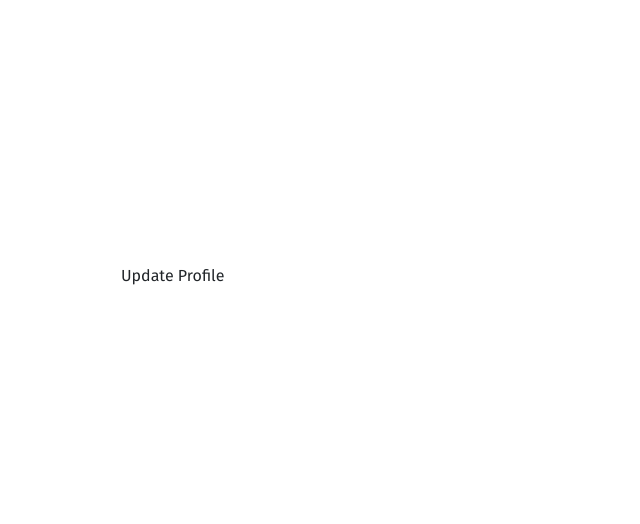
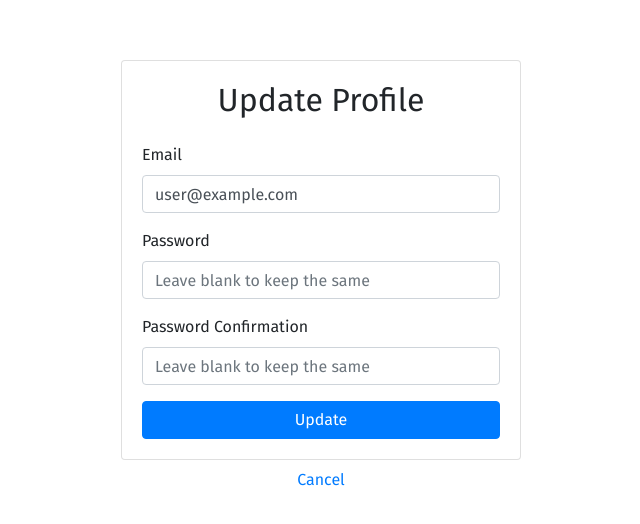
Before and after one commit to dimension23/lumiere, a React (Create React App) app: page /update-profile in a window 1280 px wide. Shown: the part 124-648 px from the top of the page, without its empty margins (319-959 px from the left). Built offline with nearby package versions, Linux system fonts and the light colour scheme; no server answers; sample sign-in values are in the browser's storage.

Commit message:
New update profile component and related changes

```diff
--- a/src/components/UpdateProfile.jsx
+++ b/src/components/UpdateProfile.jsx
@@ -1,5 +1,88 @@
-import React from "react";
+import React, { useRef, useState } from "react";
+import { Form, Button, Card, Alert } from "react-bootstrap";
+import { useAuth } from "../contexts/AuthContext";
+import { Link, useHistory } from "react-router-dom";
 
 export default function UpdateProfile() {
-  return <div>Update Profile</div>;
+  const emailRef = useRef();
+  const passwordRef = useRef();
+  const passwordConfirmRef = useRef();
+  const { currentUser, updateEmail, updatePassword } = useAuth();
+  const [error, setError] = useState();
+  const [loading, setLoading] = useState(false);
+  const history = useHistory();
+
+  function handleSubmit(e) {
+    e.preventDefault();
+    if (passwordRef.current.value !== passwordConfirmRef.current.value) {
+      return setError("Passwords do not match");
+    }
+
+    const promises = [];
+    setLoading(true);
+    setError("");
+
+    if (emailRef.current.value !== currentUser.email) {
+      promises.push(updateEmail(emailRef.current.value));
+    }
+
+    if (passwordRef.current.value) {
+      promises.push(updatePassword(passwordRef.current.value));
+    }
+
+    Promise.all(promises)
+      .then(() => {
+        history.push("/");
+      })
+      .catch(() => {
+        setError("Failed to update the account");
+      })
+      .finally(() => {
+        setLoading(false);
+      });
+  }
+
+  return (
+    <>
+      <Card>
+        <Card.Body>
+          <h2 className="text-center mb-4">Update Profile</h2>
+          {error && <Alert variant="danger">{error}</Alert>}
+          <Form onSubmit={handleSubmit}>
+            <Form.Group id="email">
+              <Form.Label>Email</Form.Label>
+              <Form.Control
+                type="email"
+                ref={emailRef}
+                required
+                defaultValue={currentUser.email}
+              />
+            </Form.Group>
+            <Form.Group id="password">
+              <Form.Label>Password</Form.Label>
+              <Form.Control
+                type="password"
+                ref={passwordRef}
+                placeholder="Leave blank to keep the same"
+              />
+            </Form.Group>
+            <Form.Group id="password-confirm">
+              <Form.Label>Password Confirmation</Form.Label>
+              <Form.Control
+                type="password"
+                ref={passwordConfirmRef}
+                placeholder="Leave blank to keep the same"
+              />
+            </Form.Group>
+            <Button className="w-100" type="submit" disabled={loading}>
+              Update
+            </Button>
+          </Form>
+        </Card.Body>
+      </Card>
+      <div className="w-100 text-center mt-2">
+        <Link to="/">Cancel</Link>
+      </div>
+    </>
+  );
 }
--- a/src/contexts/AuthContext.jsx
+++ b/src/contexts/AuthContext.jsx
@@ -27,6 +27,14 @@ export function AuthProvider({ children }) {
     return auth.sendPasswordResetEmail(email);
   }
 
+  function updateEmail(email) {
+    return currentUser.updateEmail(email);
+  }
+
+  function updatePassword(password) {
+    return currentUser.updatePassword(password);
+  }
+
   useEffect(() => {
     const unsubscribe = auth.onAuthStateChanged((user) => {
       setCurrentUser(user);
@@ -35,7 +43,15 @@ export function AuthProvider({ children }) {
     return unsubscribe;
   }, []);
 
-  const value = { currentUser, signup, signin, signout, resetPassword };
+  const value = {
+    currentUser,
+    signup,
+    signin,
+    signout,
+    resetPassword,
+    updateEmail,
+    updatePassword,
+  };
 
   return (
     <AuthContext.Provider value={value}>
```
